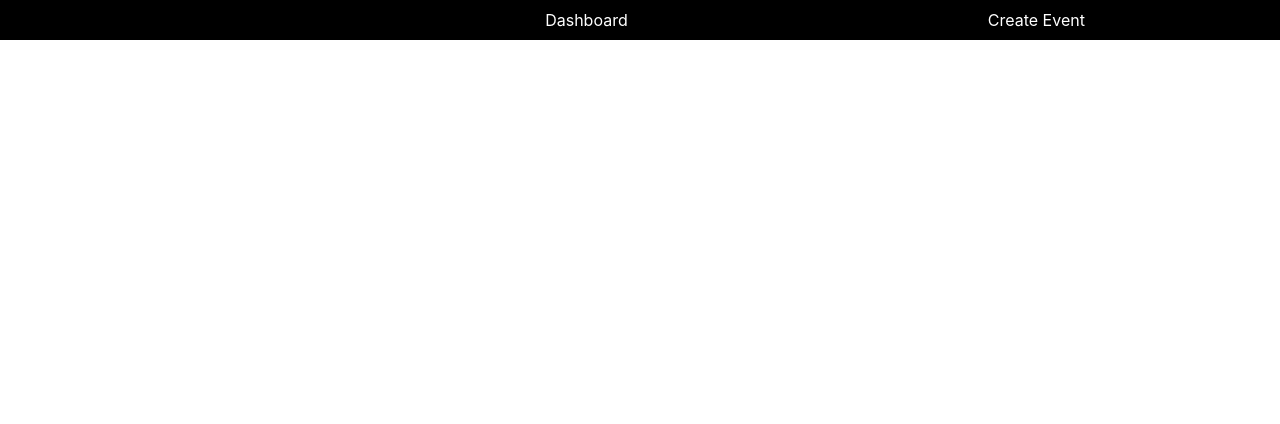
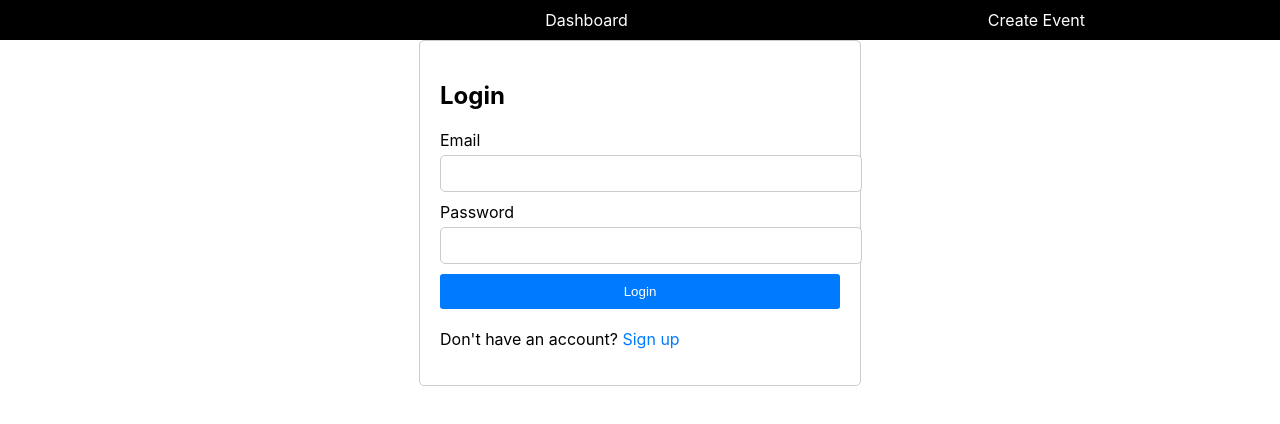
Before and after one commit to GavinArnett/OwlJudge, a React (Create React App) app in the folder owl-judge/: page /login in a window 1280 px wide. Shown: the top 424 px of the page. Built offline with nearby package versions, Linux system fonts and the light colour scheme; no server answers.

Commit message:
Added Login functionality and created the UserBox
Added the ability and screen to login. Created a box that shows the current user if one is logged in, if not it prompts the user to login.

```diff
--- a/owl-judge/src/App.js
+++ b/owl-judge/src/App.js
@@ -4,15 +4,19 @@ import Dashboard from './components/Dashboard';
 import EventForm from './components/EventForm';
 import Navigation from './components/Navigation';
 import CreateUser from './components/CreateUser';
+import Login from './components/Login';
+import UserBox from './components/UserBox';
 
 function App() {
   return (
     <Router>
+      <UserBox />
       <Navigation />
       <Routes>
         <Route path="/" element={<Dashboard />} />
         <Route path="/event-form" element={<EventForm />} />
         <Route path="/create-user" element={<CreateUser />} />
+        <Route path="/login" element={<Login />} />
       </Routes>
     </Router>
   );
--- a/owl-judge/src/components/CreateUser.js
+++ b/owl-judge/src/components/CreateUser.js
@@ -1,5 +1,6 @@
 import React, { useState } from 'react';
 import './CreateUser.css'; // Style file for the component
+import { Navigate } from 'react-router-dom';
 import { auth, database} from '../config/firebase';
 import { createUserWithEmailAndPassword } from '@firebase/auth';
 import {ref, set} from 'firebase/database';
@@ -11,6 +12,8 @@ function CreateUser() {
   const [password, setPassword] = useState('');
   const [emailError, setEmailError] = useState('');
   const [passwordError, setPasswordError] = useState('');
+  const [isLoggedIn, setIsLoggedIn] = useState(false);
+
 
 
   const handleSubmit = async (e) => {
@@ -42,10 +45,15 @@ function CreateUser() {
         setPassword('');
         setEmailError('');
         setPasswordError('');
+        setIsLoggedIn(true);
     } catch (error) {
         console.error('Error creating user:', error.message);
     }
   };
+
+  if (isLoggedIn) {
+    return <Navigate to="/" />; // Use Navigate to redirect instead of Redirect
+  }
 
   const handleEmailChange = (e) => {
     setEmail(e.target.value);
--- /dev/null
+++ b/owl-judge/src/components/Login.css
@@ -0,0 +1,55 @@
+.login {
+    max-width: 400px;
+    margin: 0 auto;
+    padding: 20px;
+    border: 1px solid #ccc;
+    border-radius: 5px;
+  }
+
+  .form-group {
+    margin-bottom: 10px;
+  }
+
+  label {
+    display: block;
+    margin-bottom: 5px;
+  }
+
+  input {
+    width: 100%;
+    padding: 8px;
+    border: 1px solid #ccc;
+    border-radius: 3px;
+  }
+
+  button {
+    display: block;
+    width: 100%;
+    padding: 10px;
+    background-color: #007bff;
+    color: #fff;
+    border: none;
+    border-radius: 3px;
+    cursor: pointer;
+  }
+
+  button:hover {
+    background-color: #0056b3;
+  }
+
+  .error {
+    color: red;
+  }
+
+  p {
+    margin-top: 20px;
+  }
+
+  p a {
+    color: #007bff;
+    text-decoration: none;
+  }
+
+  p a:hover {
+    text-decoration: underline;
+  }
--- /dev/null
+++ b/owl-judge/src/components/Login.js
@@ -0,0 +1,59 @@
+import React, { useState } from 'react';
+import { Link, Navigate } from 'react-router-dom'; // Import Navigate instead of Redirect
+import { signInWithEmailAndPassword } from 'firebase/auth';
+import { auth } from '../config/firebase';
+import './Login.css';
+
+function Login({ setUser }) {
+  const [email, setEmail] = useState('');
+  const [password, setPassword] = useState('');
+  const [error, setError] = useState(null);
+  const [isLoggedIn, setIsLoggedIn] = useState(false);
+
+  const handleLogin = async (e) => {
+    e.preventDefault(); // Prevent default form submission behavior
+    try {
+      await signInWithEmailAndPassword(auth, email, password);
+      setIsLoggedIn(true);
+    } catch (error) {
+      setError(error.message);
+    }
+  };
+
+  if (isLoggedIn) {
+    return <Navigate to="/" />; // Use Navigate to redirect instead of Redirect
+  }
+
+  return (
+    <div className="login">
+      <h2>Login</h2>
+      <form onSubmit={handleLogin}>
+        <div className="form-group">
+          <label htmlFor="email">Email</label>
+          <input
+            type="email"
+            id="email"
+            value={email}
+            onChange={(e) => setEmail(e.target.value)}
+            required
+          />
+        </div>
+        <div className="form-group">
+          <label htmlFor="password">Password</label>
+          <input
+            type="password"
+            id="password"
+            value={password}
+            onChange={(e) => setPassword(e.target.value)}
+            required
+          />
+        </div>
+        <button type="submit">Login</button>
+        {error && <p className="error">{error}</p>}
+      </form>
+      <p>Don't have an account? <Link to="/create-user">Sign up</Link></p>
+    </div>
+  );
+}
+
+export default Login;
--- /dev/null
+++ b/owl-judge/src/components/UserBox.css
@@ -0,0 +1,31 @@
+.user-box {
+    position: absolute;
+    top: 20px;
+    right: 20px;
+    max-width: 20%;
+    padding: 10px;
+    background-color: #fff;
+    border: 1px solid #ccc;
+    border-radius: 5px;
+    z-index: 1000; /* Ensure it appears above other content */
+  }
+
+  .user-box p {
+    margin: 0; /* Remove default margin */
+  }
+
+  .sign-out-container {
+    max-width: 100px; /* Limit the width of the sign-out link */
+    overflow: hidden; /* Hide overflowing content */
+    white-space: nowrap; /* Prevent text wrapping */
+  }
+
+  .user-box a {
+    text-decoration: none;
+    color: black;
+    margin-left: 10px;
+  }
+
+  .user-box a:hover {
+    text-decoration: underline;
+  }
--- /dev/null
+++ b/owl-judge/src/components/UserBox.js
@@ -0,0 +1,64 @@
+import React, { useState, useEffect } from 'react';
+import { Link, useLocation } from 'react-router-dom';
+import { onAuthStateChanged, signOut } from 'firebase/auth';
+import { auth, database } from '../config/firebase';
+import { ref, get } from 'firebase/database';
+import './UserBox.css';
+
+function UserBox() {
+  const [user, setUser] = useState(null);
+  const [firstName, setFirstName] = useState('');
+  const location = useLocation();
+
+  useEffect(() => {
+    const unsubscribe = onAuthStateChanged(auth, async (user) => {
+      setUser(user);
+      if (user) {
+        try {
+          const snapshot = await get(ref(database, `users/${user.uid}/firstName`));
+          if (snapshot.exists()) {
+            setFirstName(snapshot.val());
+          }
+        } catch (error) {
+          console.error('Error fetching user data:', error.message);
+        }
+      } else {
+        setFirstName('');
+      }
+    });
+
+    return () => unsubscribe();
+  }, []);
+
+  const handleSignOut = async () => {
+    try {
+      await signOut(auth);
+    } catch (error) {
+      console.error('Error signing out:', error.message);
+    }
+  };
+
+  // Hide UserBox on create account or login screens
+  if (location.pathname === '/create-user' || location.pathname === '/login') {
+    return null;
+  }
+
+  return (
+    <div className="user-box">
+      {user ? (
+        <p>
+          Welcome, {firstName || user.email.split('@')[0]}!
+          <div className="sign-out-container">
+            <Link to="/login" onClick={handleSignOut}>Sign Out</Link>
+          </div>
+        </p>
+      ) : (
+        <p>
+          <Link to="/login">Login</Link> to access your account
+        </p>
+      )}
+    </div>
+  );
+}
+
+export default UserBox;
```
